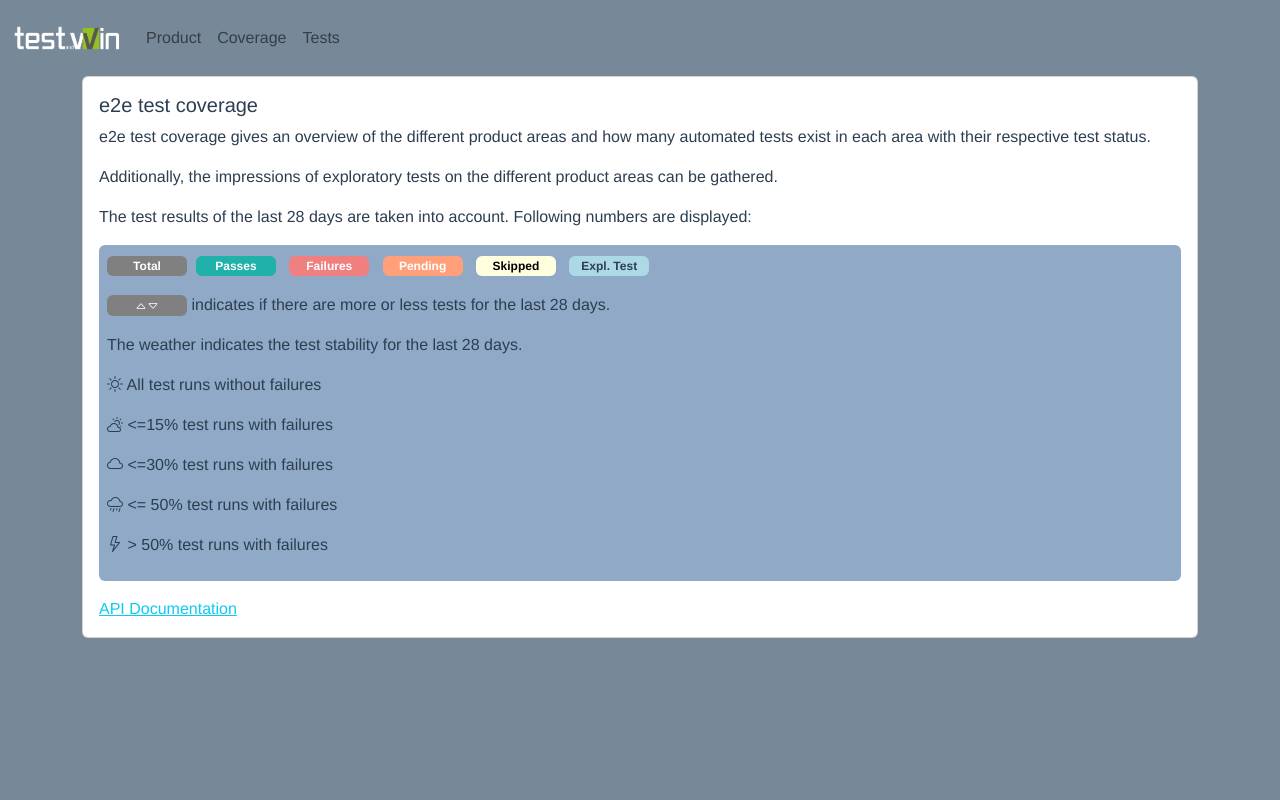
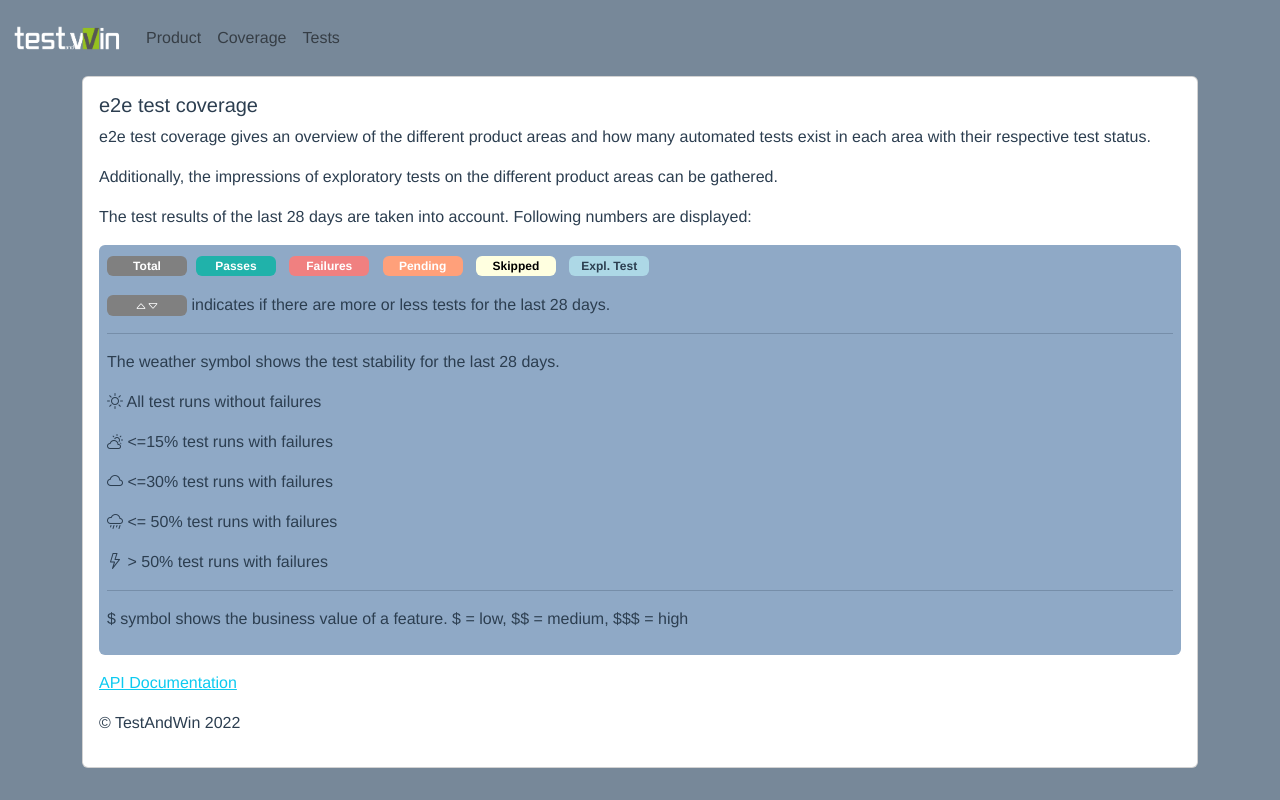
Before and after one commit to TestAndWin/e2e-test-coverage, a Vue app in the folder ui/: page / in a window 1280 px wide. Built offline with nearby package versions, Linux system fonts and the light colour scheme.

Commit message:
$ Symbol for business value

```diff
--- a/ui/src/components/FeatureCoverage.vue
+++ b/ui/src/components/FeatureCoverage.vue
@@ -8,7 +8,9 @@
       <div :id="`feature-${feature['id']}`" class="row">
         <div class="col-5 mb-2">
           <h5 @click="showTests(feature['id'])" class="pointer">{{ feature["name"] }}</h5>
-          <span v-if="feature['business-value']">[{{ feature["business-value"] }}]</span>&nbsp;
+          <span v-if="feature['business-value'] == 'low'">&dollar;</span>
+          <span v-if="feature['business-value'] == 'medium'">&dollar;&dollar;</span>
+          <span v-if="feature['business-value'] == 'high'">&dollar;&dollar;&dollar;</span>&nbsp;
           <a v-if="feature['documentation']" v-bind:href="feature['documentation']" target="_blank"><i class="bi bi-file-text pointer"></i></a>&nbsp;
           <a v-if="feature['url']" v-bind:href="feature['url']" target="_blank"><i class="bi bi-box-arrow-up-right pointer"></i></a>
         </div>
--- a/ui/src/views/HomeView.vue
+++ b/ui/src/views/HomeView.vue
@@ -22,7 +22,8 @@
             </span>
             indicates if there are more or less tests for the last 28 days.
           </p>
-          <p>The weather indicates the test stability for the last 28 days.</p>
+          <hr/>
+          <p>The weather symbol shows the test stability for the last 28 days.</p>
           <p>
             <i class="bi bi-sun"></i>
             All test runs without failures
@@ -43,9 +44,12 @@
               <i class="bi bi-lightning"></i>
             > 50% test runs with failures
           </p>
+          <hr/>
+          <p>$ symbol shows the business value of a feature. &dollar; = low, &dollar;&dollar; = medium, &dollar;&dollar;&dollar; = high</p>
         </div>
         <p></p>
         <p class="card-text"><a href="/docs/index.html" class="link-info">API Documentation</a></p>
+        <p>&copy; TestAndWin 2022</p>
       </div>
     </div>
   </div>
```
